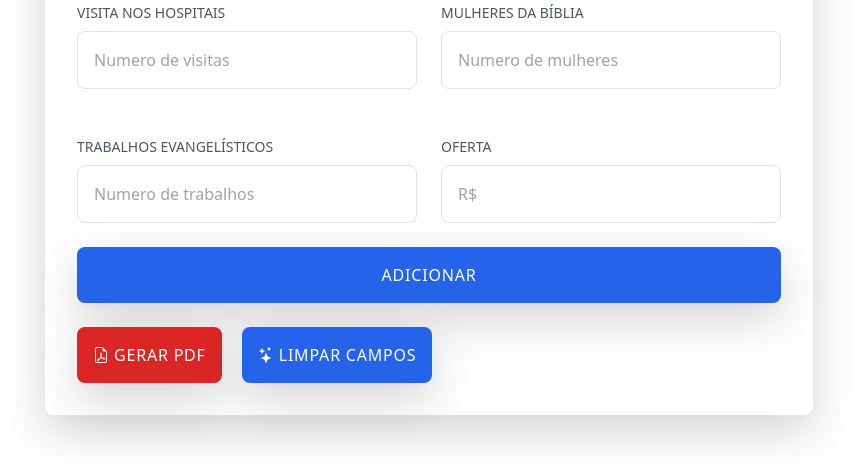
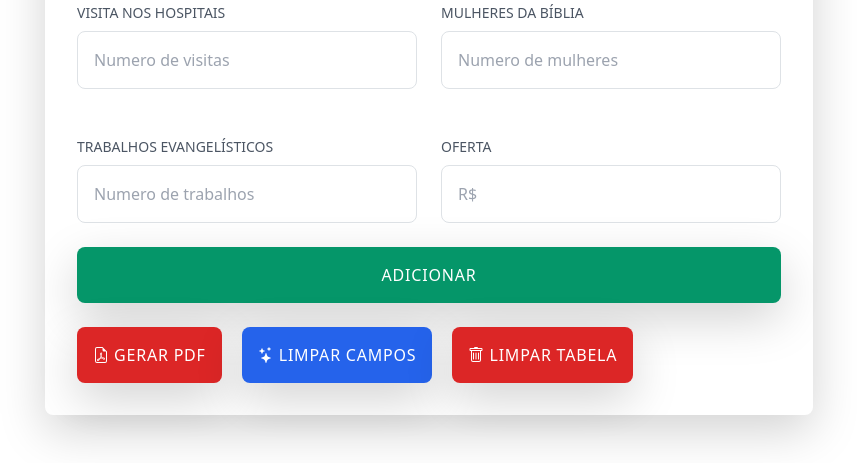
Before and after one commit to http-AbnerSantin/relatorios, a PHP site: page / in a window 1280 px wide. Shown: the part 669-1132 px from the top of the page, without its empty margins (211-1068 px from the left). Run offline with PHP 8.4, Linux system fonts and the light colour scheme; data that the repository does not hold is empty; some libraries are stand-ins or nearby versions.

Commit message:
fazendo um botão para dar truncate na tabela

```diff
--- a/index.php
+++ b/index.php
@@ -52,68 +52,68 @@
                     <div class="mb-4">
                         <label for="regional" class="block text-sm font-medium text-gray-600">REGIONAL</label>
                         <input type="text" id="regional" name="regional" placeholder="Numero da Regional"
-                            class="mt-2 p-3 border border-gray-300 rounded-lg w-full focus:outline-none focus:ring-2 focus:ring-blue-500">
+                            class="mt-2 p-3 border border-gray-300 rounded-lg w-full focus:outline-none focus:ring-2 focus:ring-blue-500" required>
                     </div>
                     <div class="mb-4">
                         <label for="cultos" class="block text-sm font-medium text-gray-600">CULTOS</label>
                         <input type="text" id="cultos" name="cultos" placeholder="Quantidade de cultos"
-                            class="mt-2 p-3 border border-gray-300 rounded-lg w-full focus:outline-none focus:ring-2 focus:ring-blue-500">
+                            class="mt-2 p-3 border border-gray-300 rounded-lg w-full focus:outline-none focus:ring-2 focus:ring-blue-500" required>
                     </div>
                     <div class="mb-4">
                         <label for="decisoes" class="block text-sm font-medium text-gray-600">DECISÕES</label>
                         <input type="text" id="decisoes" name="decisoes" placeholder="Numero de Decisões"
-                            class="mt-2 p-3 border border-gray-300 rounded-lg w-full focus:outline-none focus:ring-2 focus:ring-blue-500">
+                            class="mt-2 p-3 border border-gray-300 rounded-lg w-full focus:outline-none focus:ring-2 focus:ring-blue-500" required>
                     </div>
                     <div class="mb-4">
                         <label for="reconciliacoes" class="block text-sm font-medium text-gray-600">RECONCILIAÇÕES </label>
                         <input type="text" id="reconciliacoes" name="reconciliacoes" placeholder="Numero de Reconciliações"
-                            class="mt-2 p-3 border border-gray-300 rounded-lg w-full focus:outline-none focus:ring-2 focus:ring-blue-500">
+                            class="mt-2 p-3 border border-gray-300 rounded-lg w-full focus:outline-none focus:ring-2 focus:ring-blue-500" required>
                     </div>
                     <div class="mb-4">
                         <label for="batismo_com_espirito_santo" class="block text-sm font-medium text-gray-600">BATISMO COM ESPIRITO SANTO </label>
                         <input type="text" id="batismo_com_espirito_santo" name="batismo_com_espirito_santo" placeholder="Numero de batismos"
-                            class="mt-2 p-3 border border-gray-300 rounded-lg w-full focus:outline-none focus:ring-2 focus:ring-blue-500">
+                            class="mt-2 p-3 border border-gray-300 rounded-lg w-full focus:outline-none focus:ring-2 focus:ring-blue-500" required>
                     </div>
                     <div class="mb-4">
                         <label for="curas" class="block text-sm font-medium text-gray-600">CURAS </label>
                         <input type="text" id="curas" name="curas" placeholder="Numero de Curas"
-                            class="mt-2 p-3 border border-gray-300 rounded-lg w-full focus:outline-none focus:ring-2 focus:ring-blue-500">
+                            class="mt-2 p-3 border border-gray-300 rounded-lg w-full focus:outline-none focus:ring-2 focus:ring-blue-500" required>
                     </div>
                     <div class="mb-4">
                         <label for="libertacao" class="block text-sm font-medium text-gray-600">LIBERAÇÃO </label>
                         <input type="text" id="libertacao" name="libertacao" placeholder="Numero de libertações"
-                            class="mt-2 p-3 border border-gray-300 rounded-lg w-full focus:outline-none focus:ring-2 focus:ring-blue-500">
+                            class="mt-2 p-3 border border-gray-300 rounded-lg w-full focus:outline-none focus:ring-2 focus:ring-blue-500" required>
                     </div>
                     <div class="mb-4">
                         <label for="visita_louvor_testemunho" class="block text-sm font-medium text-gray-600">VISITA/LOUVOR/TESTEMUNHO </label>
                         <input type="text" id="visita_louvor_testemunho" name="visita_louvor_testemunho" placeholder="Total dos três"
-                            class="mt-2 p-3 border border-gray-300 rounded-lg w-full focus:outline-none focus:ring-2 focus:ring-blue-500">
+                            class="mt-2 p-3 border border-gray-300 rounded-lg w-full focus:outline-none focus:ring-2 focus:ring-blue-500" required>
                     </div>
                     <div class="mb-4">
                         <label for="visita_hospitais" class="block text-sm font-medium text-gray-600">VISITA NOS HOSPITAIS </label>
                         <input type="text" id="visita_hospitais" name="visita_hospitais" placeholder="Numero de visitas"
-                            class="mt-2 p-3 border border-gray-300 rounded-lg w-full focus:outline-none focus:ring-2 focus:ring-blue-500">
+                            class="mt-2 p-3 border border-gray-300 rounded-lg w-full focus:outline-none focus:ring-2 focus:ring-blue-500" required>
                     </div>
                     <div class="mb-4">
                         <label for="mulheres_biblia" class="block text-sm font-medium text-gray-600">MULHERES DA BÍBLIA</label>
                         <input type="text" id="mulheres_biblia" name="mulheres_biblia" placeholder="Numero de mulheres"
-                            class="mt-2 p-3 border border-gray-300 rounded-lg w-full focus:outline-none focus:ring-2 focus:ring-blue-500">
+                            class="mt-2 p-3 border border-gray-300 rounded-lg w-full focus:outline-none focus:ring-2 focus:ring-blue-500" required>
                     </div>
                     <div class="mb-4">
                         <label for="trabalho_evangelistico" class="block text-sm font-medium text-gray-600">TRABALHOS EVANGELÍSTICOS</label>
                         <input type="text" id="trabalho_evangelistico" name="trabalho_evangelistico" placeholder="Numero de trabalhos"
-                            class="mt-2 p-3 border border-gray-300 rounded-lg w-full focus:outline-none focus:ring-2 focus:ring-blue-500">
+                            class="mt-2 p-3 border border-gray-300 rounded-lg w-full focus:outline-none focus:ring-2 focus:ring-blue-500" required>
                     </div>
                     <div class="mb-4">
                         <label for="oferta" class="block text-sm font-medium text-gray-600">OFERTA</label>
                         <input type="text" id="oferta" name="oferta" placeholder="R$"
-                            class="mt-2 p-3 border border-gray-300 rounded-lg w-full focus:outline-none focus:ring-2 focus:ring-blue-500">
+                            class="mt-2 p-3 border border-gray-300 rounded-lg w-full focus:outline-none focus:ring-2 focus:ring-blue-500" required>
                     </div>
 
                 </div>
                 <div class="mb-4 flex flex-col gap-2">
                     <button type="submit" name="submit"
-                        class="tracking-wider w-full bg-blue-600 text-white p-3 rounded-lg hover:bg-blue-700 focus:outline-none focus:ring-2 focus:ring-blue-500 shadow-lg">
+                        class="tracking-wider w-full bg-emerald-600 text-white p-3 rounded-lg hover:bg-emerald-700 focus:outline-none focus:ring-2 focus:ring-emerald-500 shadow-lg">
                         ADICIONAR
                     </button>
                 </div>
@@ -123,9 +123,18 @@
                         <path d="M4.603 14.087a.8.8 0 0 1-.438-.42c-.195-.388-.13-.776.08-1.102.198-.307.526-.568.897-.787a7.7 7.7 0 0 1 1.482-.645 20 20 0 0 0 1.062-2.227 7.3 7.3 0 0 1-.43-1.295c-.086-.4-.119-.796-.046-1.136.075-.354.274-.672.65-.823.192-.077.4-.12.602-.077a.7.7 0 0 1 .477.365c.088.164.12.356.127.538.007.188-.012.396-.047.614-.084.51-.27 1.134-.52 1.794a11 11 0 0 0 .98 1.686 5.8 5.8 0 0 1 1.334.05c.364.066.734.195.96.465.12.144.193.32.2.518.007.192-.047.382-.138.563a1.04 1.04 0 0 1-.354.416.86.86 0 0 1-.51.138c-.331-.014-.654-.196-.933-.417a5.7 5.7 0 0 1-.911-.95 11.7 11.7 0 0 0-1.997.406 11.3 11.3 0 0 1-1.02 1.51c-.292.35-.609.656-.927.787a.8.8 0 0 1-.58.029m1.379-1.901q-.25.115-.459.238c-.328.194-.541.383-.647.547-.094.145-.096.25-.04.361q.016.032.026.044l.035-.012c.137-.056.355-.235.635-.572a8 8 0 0 0 .45-.606m1.64-1.33a13 13 0 0 1 1.01-.193 12 12 0 0 1-.51-.858 21 21 0 0 1-.5 1.05zm2.446.45q.226.245.435.41c.24.19.407.253.498.256a.1.1 0 0 0 .07-.015.3.3 0 0 0 .094-.125.44.44 0 0 0 .059-.2.1.1 0 0 0-.026-.063c-.052-.062-.2-.152-.518-.209a4 4 0 0 0-.612-.053zM8.078 7.8a7 7 0 0 0 .2-.828q.046-.282.038-.465a.6.6 0 0 0-.032-.198.5.5 0 0 0-.145.04c-.087.035-.158.106-.196.283-.04.192-.03.469.046.822q.036.167.09.346z"/>
                         </svg>GERAR PDF
                     </a>
-                    <button style="display: flex; justify-content: left; align-items: center; gap:5px; justify-self: start;" class="tracking-wider bg-blue-600 text-white p-3 rounded-lg hover:bg-blue-700 focus:outline-none focus:ring-2 focus:ring-blue-500 shadow-lg" type="button" onclick="document.getElementById('contactForm').reset();"><svg xmlns="http://www.w3.org/2000/svg" width="16" height="16" fill="currentColor" class="bi bi-stars" viewBox="0 0 16 16">
-  <path d="M7.657 6.247c.11-.33.576-.33.686 0l.645 1.937a2.89 2.89 0 0 0 1.829 1.828l1.936.645c.33.11.33.576 0 .686l-1.937.645a2.89 2.89 0 0 0-1.828 1.829l-.645 1.936a.361.361 0 0 1-.686 0l-.645-1.937a2.89 2.89 0 0 0-1.828-1.828l-1.937-.645a.361.361 0 0 1 0-.686l1.937-.645a2.89 2.89 0 0 0 1.828-1.828zM3.794 1.148a.217.217 0 0 1 .412 0l.387 1.162c.173.518.579.924 1.097 1.097l1.162.387a.217.217 0 0 1 0 .412l-1.162.387A1.73 1.73 0 0 0 4.593 5.69l-.387 1.162a.217.217 0 0 1-.412 0L3.407 5.69A1.73 1.73 0 0 0 2.31 4.593l-1.162-.387a.217.217 0 0 1 0-.412l1.162-.387A1.73 1.73 0 0 0 3.407 2.31zM10.863.099a.145.145 0 0 1 .274 0l.258.774c.115.346.386.617.732.732l.774.258a.145.145 0 0 1 0 .274l-.774.258a1.16 1.16 0 0 0-.732.732l-.258.774a.145.145 0 0 1-.274 0l-.258-.774a1.16 1.16 0 0 0-.732-.732L9.1 2.137a.145.145 0 0 1 0-.274l.774-.258c.346-.115.617-.386.732-.732z"/>
-</svg>LIMPAR CAMPOS</button>
+                    <button title="Ao clciar nesse botão, as informações digitadas serão limpas" style="display: flex; justify-content: left; align-items: center; gap:5px; justify-self: start;" class="tracking-wider bg-blue-600 text-white p-3 rounded-lg hover:bg-blue-700 focus:outline-none focus:ring-2 focus:ring-blue-500 shadow-lg" type="button" onclick="document.getElementById('contactForm').reset();"><svg xmlns="http://www.w3.org/2000/svg" width="16" height="16" fill="currentColor" class="bi bi-stars" viewBox="0 0 16 16">
+                    <path d="M7.657 6.247c.11-.33.576-.33.686 0l.645 1.937a2.89 2.89 0 0 0 1.829 1.828l1.936.645c.33.11.33.576 0 .686l-1.937.645a2.89 2.89 0 0 0-1.828 1.829l-.645 1.936a.361.361 0 0 1-.686 0l-.645-1.937a2.89 2.89 0 0 0-1.828-1.828l-1.937-.645a.361.361 0 0 1 0-.686l1.937-.645a2.89 2.89 0 0 0 1.828-1.828zM3.794 1.148a.217.217 0 0 1 .412 0l.387 1.162c.173.518.579.924 1.097 1.097l1.162.387a.217.217 0 0 1 0 .412l-1.162.387A1.73 1.73 0 0 0 4.593 5.69l-.387 1.162a.217.217 0 0 1-.412 0L3.407 5.69A1.73 1.73 0 0 0 2.31 4.593l-1.162-.387a.217.217 0 0 1 0-.412l1.162-.387A1.73 1.73 0 0 0 3.407 2.31zM10.863.099a.145.145 0 0 1 .274 0l.258.774c.115.346.386.617.732.732l.774.258a.145.145 0 0 1 0 .274l-.774.258a1.16 1.16 0 0 0-.732.732l-.258.774a.145.145 0 0 1-.274 0l-.258-.774a1.16 1.16 0 0 0-.732-.732L9.1 2.137a.145.145 0 0 1 0-.274l.774-.258c.346-.115.617-.386.732-.732z"/>
+                    </svg>LIMPAR CAMPOS
+                    </button>
+
+                    <button id="truncate-btn" style="display: flex; justify-content: left; align-items: center; gap:5px; justify-self: start;" class="shadow-lg tracking-wider bg-red-600 text-white p-3 rounded-lg hover:bg-red-700 focus:outline-none focus:ring-2 focus:ring-red-500" target="_blank" title="Ao clicar nesse botão, todos os dados adicionados na tabela serão excluidos"><svg xmlns="http://www.w3.org/2000/svg" width="16" height="16" fill="currentColor" class="bi bi-trash" viewBox="0 0 16 16">
+  <path d="M5.5 5.5A.5.5 0 0 1 6 6v6a.5.5 0 0 1-1 0V6a.5.5 0 0 1 .5-.5m2.5 0a.5.5 0 0 1 .5.5v6a.5.5 0 0 1-1 0V6a.5.5 0 0 1 .5-.5m3 .5a.5.5 0 0 0-1 0v6a.5.5 0 0 0 1 0z"/>
+  <path d="M14.5 3a1 1 0 0 1-1 1H13v9a2 2 0 0 1-2 2H5a2 2 0 0 1-2-2V4h-.5a1 1 0 0 1-1-1V2a1 1 0 0 1 1-1H6a1 1 0 0 1 1-1h2a1 1 0 0 1 1 1h3.5a1 1 0 0 1 1 1zM4.118 4 4 4.059V13a1 1 0 0 0 1 1h6a1 1 0 0 0 1-1V4.059L11.882 4zM2.5 3h11V2h-11z"/>
+</svg>LIMPAR TABELA</button>
+
+
+
                 </div>
 
             </form>
@@ -193,6 +202,7 @@
     </table>
     </div>
 
+    <script src="script.js"></script>
 
 </body>
 </html>
```
Also changed, not shown: script.js (+16 -0 lines), truncate.php (added, +25 -0 lines).
